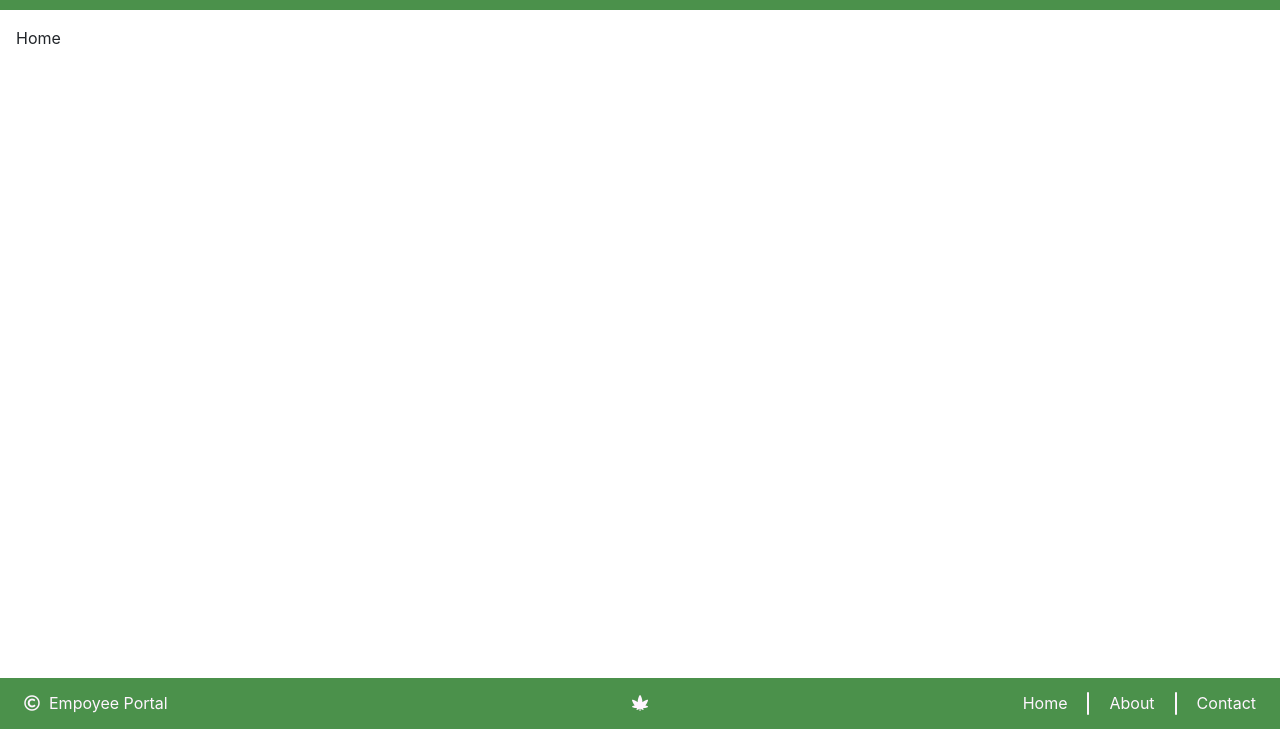
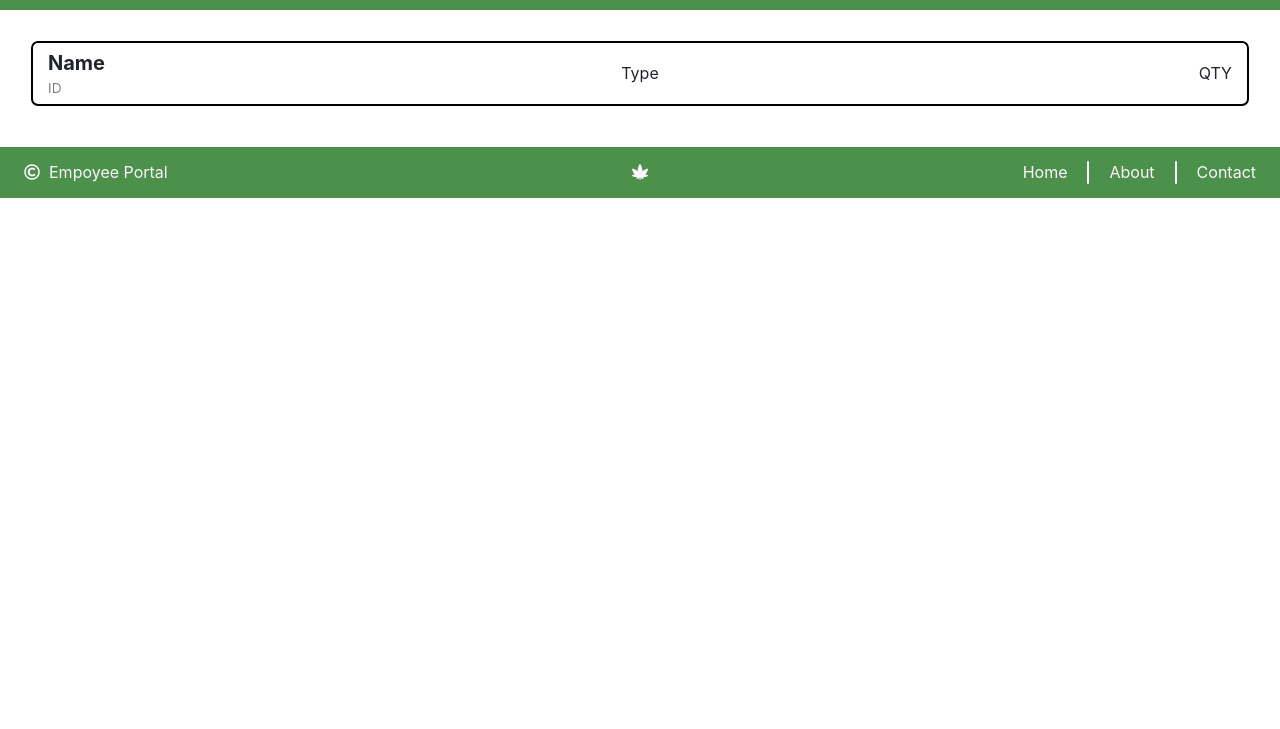
Before and after one commit to cbyce/SE3309_Final_Team12, a website: page assignment4/static/index.html in a window 1280 px wide. Shown: the part 71-800 px from the top of the page. Drawn offline with nearby package versions, Linux system fonts and the light colour scheme.

Commit message:
Products page display working

```diff
--- a/assignment4/static/css/index.css
+++ b/assignment4/static/css/index.css
@@ -63,6 +63,9 @@
 
     width:100%;
 
+    position:sticky;
+    top: 0;
+
     background-color: var(--med-green);
     color: var(--c-med-green);
 }
@@ -95,9 +98,49 @@
 }
 /* Footer CSS */
 .footer-pos{
-    position: absolute;
+    position: sticky;
     bottom: 0;
 }
 .footer{
     width: 33.33333%;
 }
+
+
+/*---------- Products Page----------*/
+.product-container{
+    margin: 15px;
+    width:100%;
+}
+.product-row{
+    display: flex;
+    flex-direction: row;
+    justify-content: center;
+    align-items: center;
+    border: 2px solid black;
+    border-radius: 7px;
+    padding: 5px 15px;
+    margin-bottom: 10px;
+    width: 100%;
+}
+.product-col{
+    width: 33.333333%;
+    display: flex;
+    align-items: center;
+}
+.product-col.left{
+    justify-content: start;
+}
+.product-col.center{
+    justify-content: center;
+}
+.product-col.right{
+    justify-content: end;
+}
+.product-id{
+    color: grey;
+    font-size: 85%;
+}
+.product-name{
+    font-weight: bold;
+    font-size: 125%;
+}
--- a/assignment4/static/index.html
+++ b/assignment4/static/index.html
@@ -61,7 +61,24 @@
         </div>
     </div>
 
-    <div class="default-page">Home</div>
+    <div class="default-page">
+        <div class="product-container">
+            <div class="product-row">
+                <div class="product-col left">
+                    <div style="flex-direction: column;">
+                        <div class="product-name">Name</div>
+                        <div class="product-id">ID</div>
+                    </div>
+                </div>
+                <div class="product-col center">
+                    <div class="product-type">Type</div>
+                </div>
+                <div class="product-col right">
+                    <div class="product-qty">QTY</div>
+                </div>
+            </div>
+        </div>
+    </div>
 
     <div class="page-nav footer-pos">
         <div class="footer nav-left">
```
Also changed, not shown: assignment4/index.js (+35 -2 lines).
